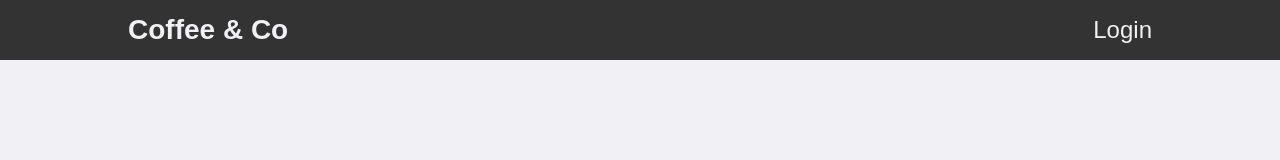
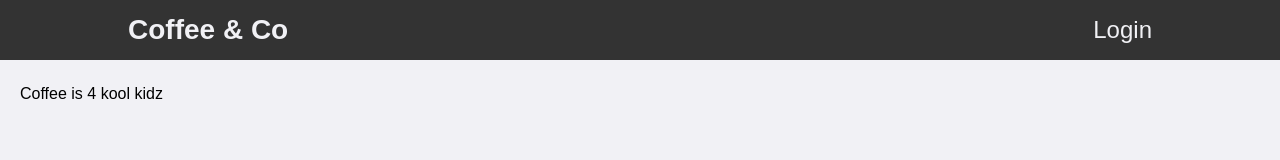
Before and after one commit to Callan2256/GroupProject, a plain HTML site: page src/html/index.html in a window 1280 px wide. Drawn offline with Linux system fonts and the light colour scheme.

Commit message:
Added Icon
Added coffee appreciation paragraph

```diff
--- a/src/css/app.css
+++ b/src/css/app.css
@@ -35,6 +35,10 @@ a {
 a:hover {
     cursor: pointer;
     color: red;
+}
+
+p {
+    margin: 20px 20px 20px 20px;
 }
 
 .container {
--- a/src/html/index.html
+++ b/src/html/index.html
@@ -7,6 +7,7 @@
     <meta http-equiv="X-UA-Compatible" content="IE=edge">
     <title>Coffee & Co</title>
     <link rel="stylesheet" href="../css/app.css">
+    <link rel="icon" href="../resources/images/favicon.ico" type="x-icon">
 </head>
 
 <body>
@@ -16,6 +17,8 @@
             <a id="loginBtn">Login</a>
         </div>
     </nav>
+
+    <p>Coffee is 4 kool kidz</p>
 </body>
 
 </html>
```
Also changed, not shown: src/resources/images/favicon.ico (added).
